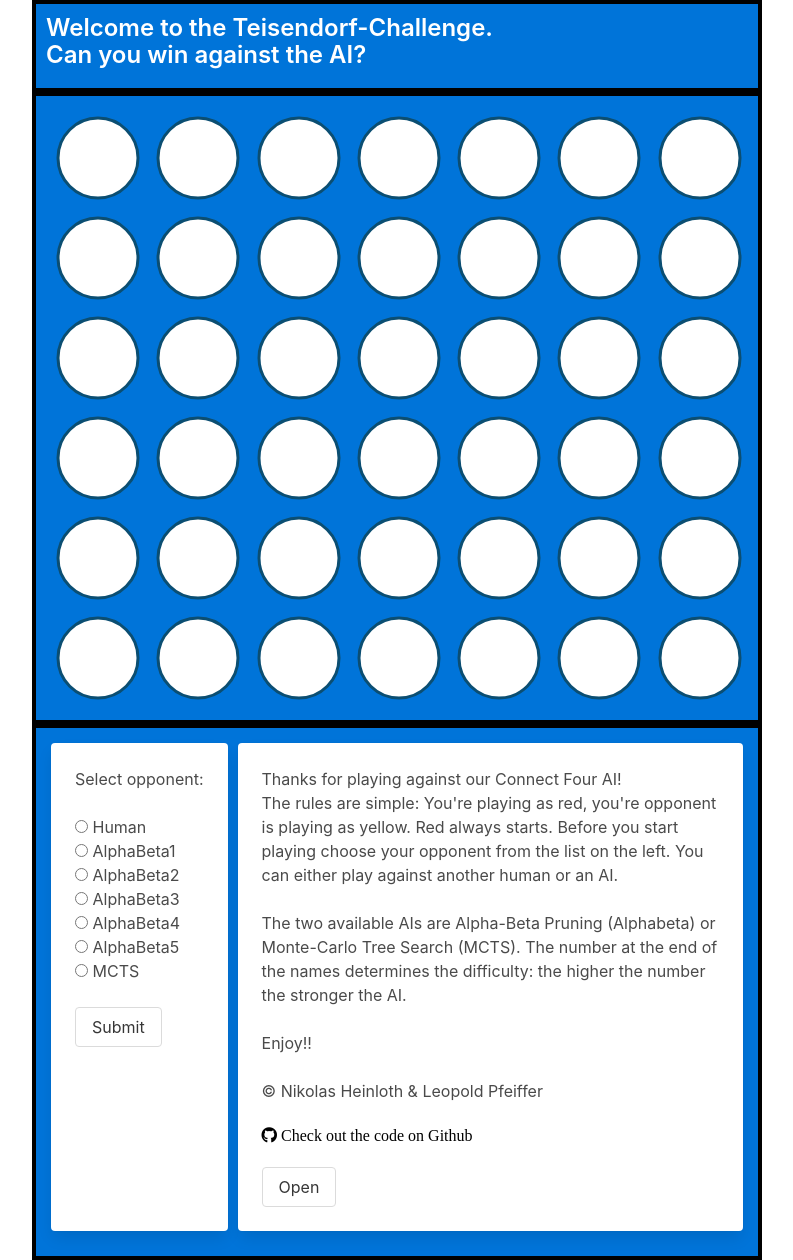
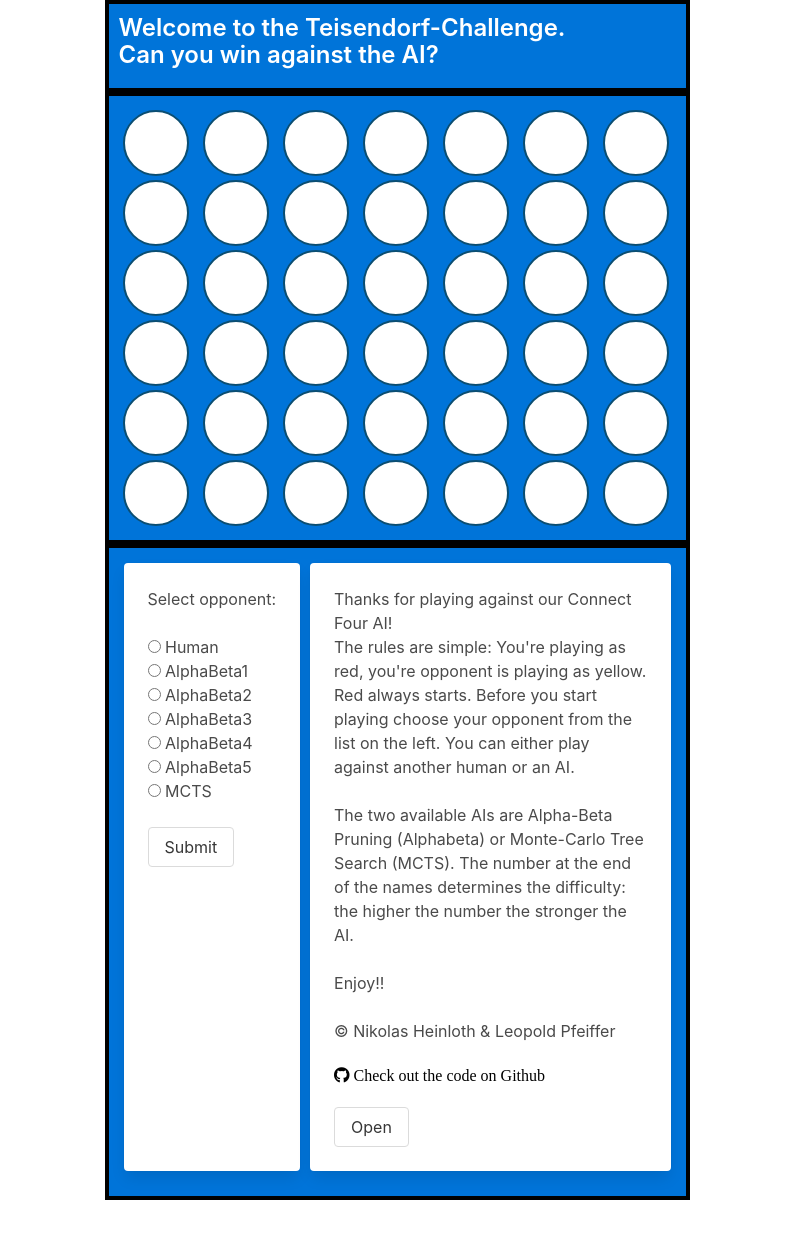
Before and after one commit to leo-pfeiffer/connect4-ai, a Flask app: page / in a window 1280 px wide. Shown: the whole page, without its empty margins (243-1036 px from the left). After the commit the page ends 1200 px from the top, so only its background shows below. Run offline with Flask 2, Linux system fonts and the light colour scheme.

Commit message:
Made board smaller

```diff
--- a/templates/connect_html.html
+++ b/templates/connect_html.html
@@ -14,8 +14,8 @@
 
     <div id="game-board" class="center">
         <div v-for="i in 7" class="column" :id="`column-${i-1}`" :data-x="`${i}`">
-            <svg v-for="j in 6" :class="`row-${6-j}`" height="100" width="100">
-              <circle cx="50" cy="50" r="40" stroke="#0B4E72" stroke-width="3" class="empty" />
+            <svg v-for="j in 6" :class="`row-${6-j}`" height="70" width="70">
+              <circle cx="35" cy="35" r="32" stroke="#0B4E72" stroke-width="2" class="empty" />
             </svg>
         </div>
     </div>
--- a/templates/static/style.css
+++ b/templates/static/style.css
@@ -9,9 +9,7 @@ body{
 }
 
 .center {
-	width: 730px;
-	/*min-width: 700px;*/
-	/*max-width: 730px;*/
+	width: 585px;
 	margin: auto;
 	display: flex;
 }
@@ -56,7 +54,7 @@ body{
 /* Game */
 
 .column {
-	width: 100px;
+	width: 80px;
 	display: inline-block;
 }
 
```
